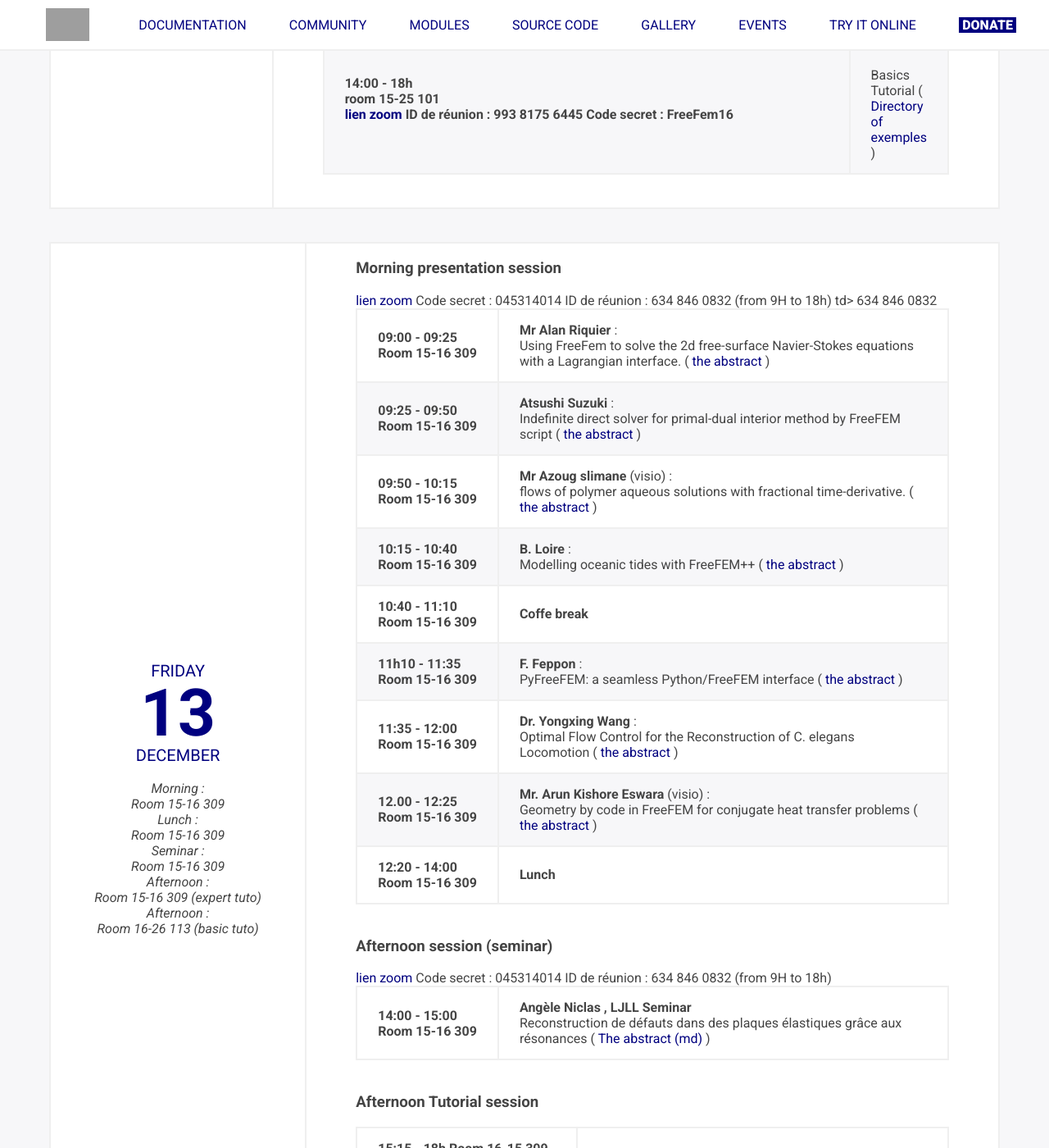
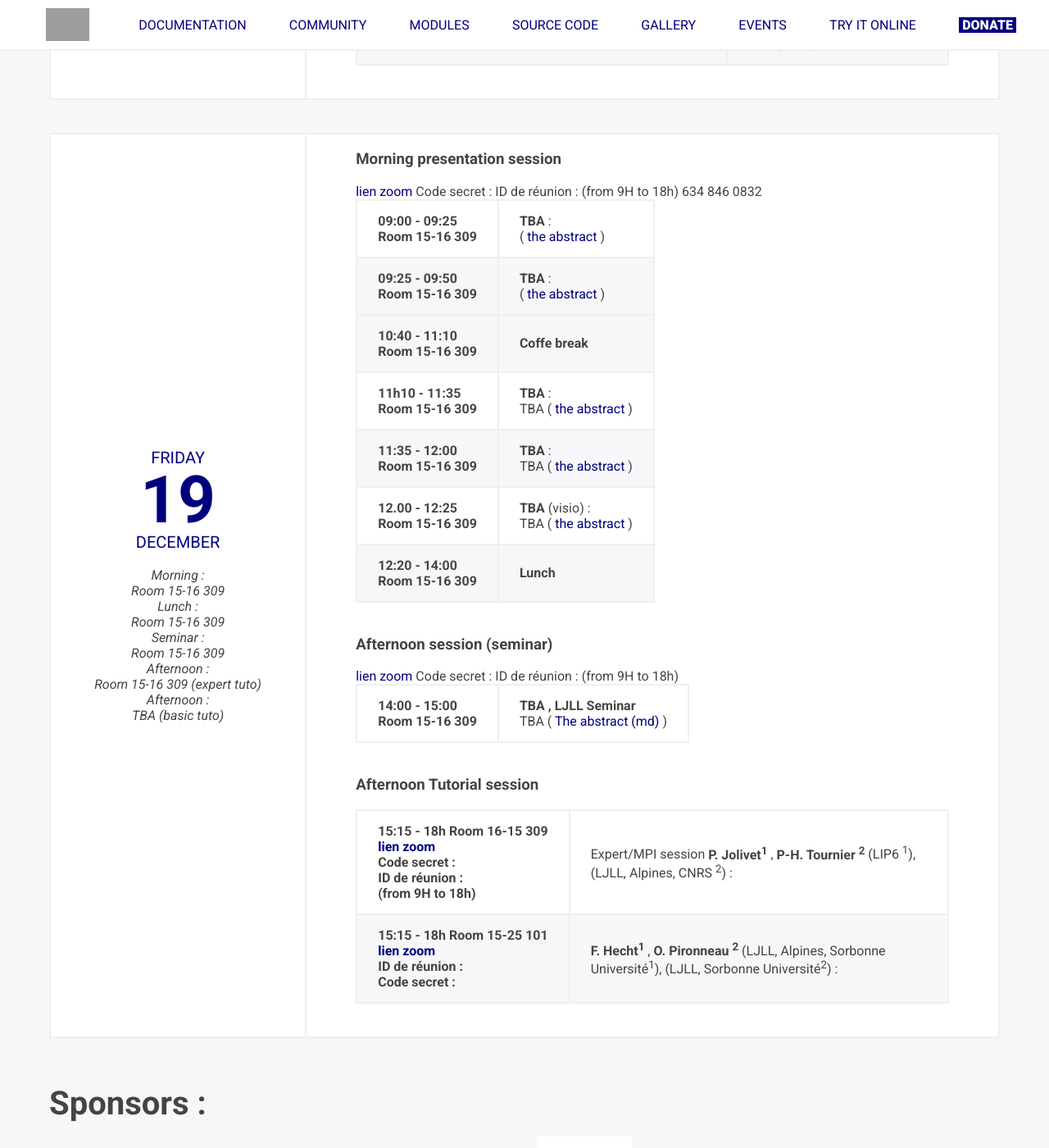
Before and after one commit to FreeFem/FreeFem-website, a Jekyll site: the page built from ffdays.md, in a window 1280 px wide and 1400 px high, scrolled down 1788 px. Shown: the whole window at 82% size. Built offline with Jekyll 4.4.1, drawn with Linux system fonts in a browser that asks for light colours; some of the changed text lies outside the part shown.

Commit message:
try to pas to freefem days 17

```diff
--- a/_layouts/ffdays.html
+++ b/_layouts/ffdays.html
@@ -7,8 +7,8 @@
 
   <div id="ffdaysMain">
     <div id="ffdaysTitle">
-      <img src="{{ site.url }}{{ site.baseurl }}/img/FreeFEM_days_16th_edition_blue.svg" alt="FreeFEM Days">
-      <p>December 12 & 13 , 2024 (under construction) <span style="font-size: 10px;">version 0</span></p>
+      <img src="{{ site.url }}{{ site.baseurl }}/img/FreeFEM_days_17th_edition_blue.svg" alt="FreeFEM Days">
+      <p>December 18 & 19 , 2025 (under construction) <span style="font-size: 10px;">version 0</span></p>
 	  <p> <a href="https://github.com/FreeFem/FreeFem-days/blob/master/README.md"> Previous  FreeFem days </a>
     </div>
 
@@ -49,8 +49,8 @@
         <div class="program">
 
 	        <p> <b> Morning  session : presentation </b>
-            <a href=https://zoom.us/j/6348460832?pwd=fQtOtIshy12XbgJqa6PKd9G6mx3FIi.1&omn=91870740014"> lien zoom </A>
-              Code secret : 045314014  ID de réunion :  634 846 0832 (from 9H to 18h)
+            <a href="https://zoom.us/"> lien zoom </A>
+              Code secret :   ID de réunion :  (from 9H to 18h)
 
 
 
@@ -61,15 +61,15 @@
                 <td>
                   <strong>F. Hecht</strong> (LJLL, Sorbonne Université) :
                   <br>
-                  FreeFem++ past, news and future  (<a href="https://github.com/FreeFem/FreeFem-days/raw/master/2024/pdf/FH-ffday24.zip"> Zip of Directory of the presentation </a> )
+                  FreeFem++ past, news and future  (<a href="https://github.com/FreeFem/FreeFem-days/raw/master/2025/pdf"> Zip of Directory of the presentation </a> )
                 </td>
               </tr>
               <tr>
        		<th scope="row">9:45 - 10:30<br> Room 15-16 309  </th>
        <td>
-        <strong>P.H Tournier</strong> (CNRS,LJLL, Sorbonne Université) :
+        <strong>TBA</strong> (CNRS,LJLL, Sorbonne Université) :
         <br>
-       Documenting FreeFem scripts with Markdown   (<a href="https://github.com/FreeFem/FreeFem-days/raw/master/2024/pdf/PTH"> Directory of the presentation </a> )
+       TBA   (<a href="https://github.com/FreeFem/FreeFem-days/raw/master/2025/pdf"> Directory of the presentation </a> )
       </td>
 
                      </tr>
@@ -84,9 +84,9 @@
               <tr>
 				        <th scope="row">11:00 - 11:15 <br> Room 15-16 309</th>
                   <td>
-                    <strong>S. Legrand</strong> (Inria, SED) :
+                    <strong>TBA</strong> () :
                     <br>
-                    Continuous Integration  (<a href="https://github.com/FreeFem/FreeFem-days/md/master/2024/pdf/SL.md"> the presentation </a> )
+                    TBA  (<a href="https://github.com/FreeFem/FreeFem-days/md/master/2025/md/TBA.md"> the presentation </a> )
                   </td>
 
 
@@ -95,10 +95,10 @@
               <tr>
 				        <th scope="row">11:15 - 12:30 <br> Room 15-16 309</th>
                 <td>
-                  <strong>P. Jolivet</strong> (LIP6, CNRS) : FreeFEM, PETSc, SLEPc, and HPDDM
+                  <strong>TBA</strong> () : TBA
                   <br>
-                   (<a href="https://github.com/FreeFem/FreeFem-days/blob/master/2024/pdf/PJ.pdf"> the presentation </a>
-                  (<a href="https://joliv.et/FreeFem-tutorial"> the tutorial </a> )
+                   (<a href="https://github.com/FreeFem/FreeFem-days/blob/master/2025/md/TBA.pdf"> the presentation </a>
+
 
                 </td>
 
@@ -150,8 +150,8 @@
             <tbody>
               <tr>
 				       <th scope="row">14:00 - 18h<br> Room 15-16 309 <br>
-                <a href=https://zoom.us/j/6348460832?pwd=fQtOtIshy12XbgJqa6PKd9G6mx3FIi.1&omn=91870740014"> lien zoom </A>
-                  Code secret : 045314014  ID de réunion :  634 846 0832 (from 9H to 18h)
+                <a href="https://zoom.us/j"> lien zoom </A>
+                  Code secret :   ID de réunion :   (from 9H to 18h)
                     <td>
 
                   <strong> P. Jolivet, P-H Tournier </strong>: Expert Tutorial
@@ -159,11 +159,11 @@
               </tr>
               <tr>
 				        <th scope="row">14:00 - 18h<br>
-						room 15-25 101 <br> <a href="https://cnrs.zoom.us/j/99381756445?pwd=aWmHXUqb30AH48nxiZZydprImypW2b.1"> lien zoom </A>
-							 ID de réunion :  993 8175 6445 Code secret : FreeFem16	 		 </th>
+						room TBA <br> <a href="https://cnrs.zoom.us/"> lien zoom </A>
+							 ID de réunion :  		 </th>
                 <td>
                       <br> <br>
-                  Basics Tutorial (<a href="https://www.ljll.fr/hecht/ftp/ff++days/2024/"> Directory of exemples  </a> )
+                  Basics Tutorial (<a href="https://www.ljll.fr/hecht/ftp/ff++days/2025/"> Directory of exemples  </a> )
                 </td>
               </tr>
 	          </tbody>
@@ -175,59 +175,42 @@
       <div class="days">
         <div class="day">
           <p>FRIDAY</p>
-          <h2>13</h2>
+          <h2>19</h2>
           <p>DECEMBER</p>
            <p>
             <br> Morning : <br> Room 15-16 309
 	         <br> Lunch : <br> Room 15-16 309
 	         <br> Seminar : <br> Room 15-16 309
             <br> Afternoon :<br> Room  15-16 309 (expert tuto)
-            <br> Afternoon :<br> Room  16-26 113 (basic tuto)
+            <br> Afternoon :<br> TBA (basic tuto)
           </p>
         </div>
         <div class="program">
           <h3>Morning presentation session </h3>
-         	<a href=https://zoom.us/j/6348460832?pwd=fQtOtIshy12XbgJqa6PKd9G6mx3FIi.1&omn=91870740014"> lien zoom </A>
-            Code secret : 045314014  ID de réunion :  634 846 0832 (from 9H to 18h)
+         	<a href="https://zoom.us/j/"> lien zoom </A>
+            Code secret :   ID de réunion :  (from 9H to 18h)
           <table class="table table-striped">
             <tbody>
               <tr>
 				        <th scope="row">09:00 - 09:25 <br> Room 15-16 309 </th>
                 <td>
-                <strong>Mr Alan Riquier</strong> :
+                <strong> TBA</strong> :
                 <br>
-                Using FreeFem to solve the 2d free-surface Navier-Stokes equations with a Lagrangian interface.
-                (<a href="https://github.com/FreeFem/FreeFem-days/blob/master/2024/md/AR.md"> the abstract </a> )
-                </tr>td>
+
+                (<a href="https://github.com/FreeFem/FreeFem-days/blob/master/2025/md/TBA.md"> the abstract </a> )
+
 
               </tr>
 
               <tr>
 			<th scope="row">09:25 - 09:50<br> Room 15-16 309</th>634 846 0832
                 <td>
-              <strong>Atsushi Suzuki</strong>  :
+              <strong>TBA</strong>  :
               <br>
-              Indefinite direct solver for primal-dual interior method by FreeFEM script
-              (<a href="https://github.com/FreeFem/FreeFem-days/blob/master/2024/md/AS.md"> the abstract </a> )
+
+              (<a href="https://github.com/FreeFem/FreeFem-days/blob/master/2025/md/TBA.md"> the abstract </a> )
               <tr> </td>
-			<th scope="row">09:50 - 10:15<br> Room 15-16 309</th>
-                <td>
-                  <strong>Mr Azoug slimane</strong> (visio) :
-                  <br>
-                  flows of polymer aqueous solutions with fractional time-derivative.
-                  (<a href="https://github.com/FreeFem/FreeFem-days/blob/master/2024/md/AzS.md"> the abstract </a> )
-                </td>
-		         </tr>
 
-              <tr>
-			<th scope="row">10:15 - 10:40<br> Room 15-16 309</th>
-                <td>
-                  <strong>B. Loire</strong>  :
-                  <br>
-                  Modelling oceanic tides with FreeFEM++
-                  (<a href="https://github.com/FreeFem/FreeFem-days/blob/master/2024/md/BL.md"> the abstract </a> )
-                 </td>
-              </tr>
 
               <tr>
 				        <th scope="row">10:40 - 11:10<br> Room 15-16 309</th>
@@ -241,10 +224,10 @@
               <tr>
 				        <th scope="row">11h10 - 11:35<br> Room 15-16 309</th>
                 <td>
-                  <strong>F. Feppon</strong>  :
+                  <strong>TBA</strong>  :
                   <br>
-                  PyFreeFEM: a seamless Python/FreeFEM interface
-                  (<a href="https://github.com/FreeFem/FreeFem-days/blob/master/2024/md/FF.md"> the abstract </a> )
+                  TBA
+                  (<a href="https://github.com/FreeFem/FreeFem-days/blob/master/2025/md/TBA.md"> the abstract </a> )
 
 
                 </td>
@@ -254,10 +237,10 @@
               <tr>
 				        <th scope="row">11:35 - 12:00<br> Room 15-16 309</th>
                 <td>
-                  <strong>Dr. Yongxing Wang</strong>   :
+                  <strong>TBA</strong>   :
                   <br>
-                  Optimal Flow Control for the Reconstruction of C. elegans Locomotion
-                  (<a href="https://github.com/FreeFem/FreeFem-days/blob/master/2024/md/YW.md"> the abstract </a> )
+                 TBA
+                  (<a href="https://github.com/FreeFem/FreeFem-days/blob/master/2025/md/TBA.md"> the abstract </a> )
 
                   </td>
               </tr>
@@ -265,10 +248,10 @@
               <tr>
 				        <th scope="row">12.00 - 12:25<br> Room 15-16 309</th>
                 <td>
-                <strong>Mr. Arun Kishore Eswara</strong>  (visio) :
+                <strong>TBA</strong>  (visio) :
                 <br>
-                Geometry by code in FreeFEM for conjugate heat transfer problems
-                (<a href="https://github.com/FreeFem/FreeFem-days/blob/master/2024/md/AKE.md"> the abstract </a> )
+               TBA
+                (<a href="https://github.com/FreeFem/FreeFem-days/blob/master/2025/md/TBA.md"> the abstract </a> )
 
               </td>
               </tr>
@@ -282,8 +265,8 @@
             </tbody>
           </table>
 		    <h3>Afternoon  session (seminar)  </h2>
-          <a href=https://zoom.us/j/6348460832?pwd=fQtOtIshy12XbgJqa6PKd9G6mx3FIi.1&omn=91870740014"> lien zoom </A>
-            Code secret : 045314014  ID de réunion :  634 846 0832 (from 9H to 18h)
+          <a href=https://zoom.us/j"> lien zoom </A>
+            Code secret :   ID de réunion :   (from 9H to 18h)
 
         <table class="table table-striped">
           <tbody>
@@ -291,10 +274,9 @@
 				     <th scope="row">14:00 - 15:00<br> Room 15-16 309
 </th>
              <td>
-              <strong>  Angèle Niclas  ,  LJLL Seminar </strong>
-              <br>   Reconstruction de défauts dans des plaques élastiques grâce aux résonances
-(<a href="https://github.com/FreeFem/FreeFem-days/blob/master/2024/md/AN.md"> The abstract (md) </a>)
-  <!---  and the (<a href="https://github.com/FreeFem/FreeFem-days/raw/master/2024/pdf/Talk-AN.pdf"> The presentation (pdf) </a>) -->
+              <strong>  TBA  ,  LJLL Seminar </strong>
+              <br>   TBA
+(<a href="https://github.com/FreeFem/FreeFem-days/blob/master/2025/md/TBA.md"> The abstract (md) </a>)
 
              </td>
             </tr>
@@ -306,8 +288,8 @@
           <tbody>
             <tr>
 				     <th scope="row">15:15 - 18h  Room 16-15 309   <br>
-              <a href=https://zoom.us/j/6348460832?pwd=fQtOtIshy12XbgJqa6PKd9G6mx3FIi.1&omn=91870740014"> lien zoom </A> <br>
-                Code secret : 045314014 <br>  ID de réunion :  634 846 0832 <br> (from 9H to 18h)
+              <a href=https://zoom.us/j/"> lien zoom </A> <br>
+                Code secret :  <br>  ID de réunion :  <br> (from 9H to 18h)
 
               <td>  Expert/MPI session
                 <strong>P. Jolivet<sup>1</sup> </strong>, <strong>P-H. Tournier <sup>2</sup> </strong> (LIP6 <sup>1</sup>), (LJLL, Alpines, CNRS <sup>2</sup>) :
@@ -322,9 +304,8 @@
             <tr>
 				      <th scope="row">15:15 - 18h  Room 15-25 101  <br>
 
-                <a href="https://cnrs.zoom.us/j/99381756445?pwd=aWmHXUqb30AH48nxiZZydprImypW2b.1"> lien zoom </A>
-                 <br> ID de réunion : 993 8175 6445<br>
-Code secret : FreeFem16
+                <a href="https://cnrs.zoom.us/"> lien zoom </A>
+                 <br> ID de réunion : <br>                  Code secret :
 </th>
 
               <td>
```
Also changed, not shown: other parts of _layouts/ffdays.html (+1 -1 lines), img/FreeFEM_days_17th_edition_blue.svg (added), img/FreeFEM_days_17th_edition_white.svg (added).
